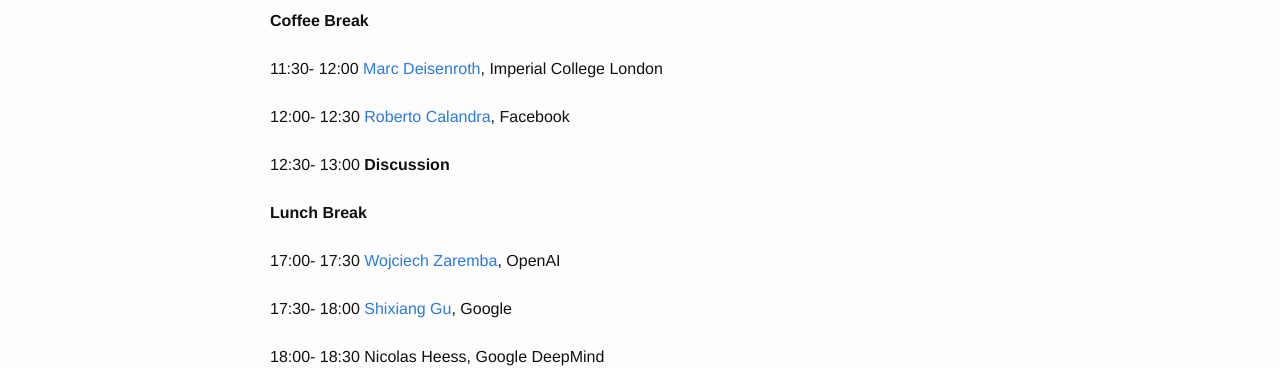
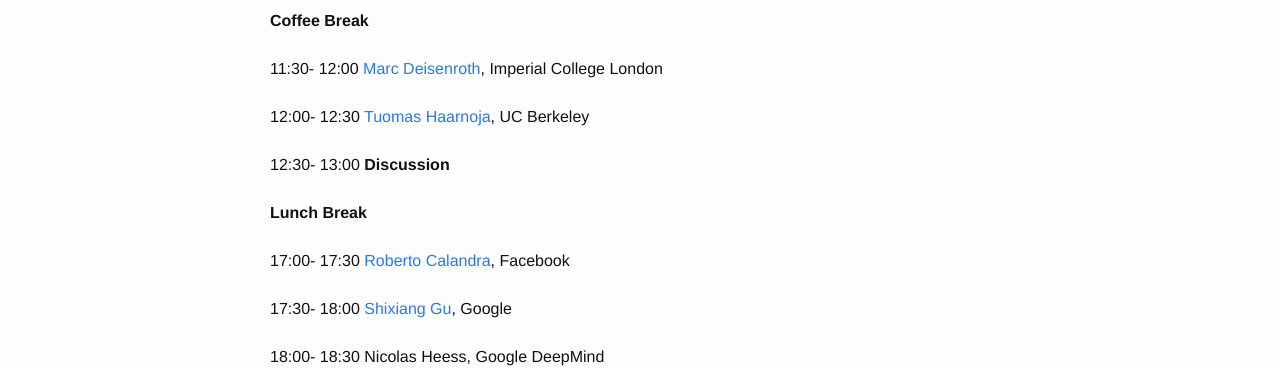
Before and after one commit to dalimeeting/dalimeeting.github.io, a Jekyll site: the page built from _posts/2019-01-03-workshop-DeepRL.md, in a window 1280 px wide. Shown: the part 917-1285 px from the top of the page. Built offline with Jekyll 4.4.1, drawn with Linux system fonts in a browser that asks for light colours.

Commit message:
Update schedule

```diff
--- a/_posts/2019-01-03-workshop-DeepRL.md
+++ b/_posts/2019-01-03-workshop-DeepRL.md
@@ -59,10 +59,10 @@
   end: "12:00"
 - title: ""
   author:
-  - given: Roberto
-    family: Calandra
-    url: https://www.robertocalandra.com/about/
-    institute: Facebook
+  - given: Tuomas
+    family: Haarnoja
+    url: https://people.eecs.berkeley.edu/~haarnoja/
+    institute: UC Berkeley
   start: "12:00"
   end: "12:30"
 - title: "Discussion"
@@ -71,10 +71,10 @@
 - title: "Lunch Break"
 - title: ""
   author:
-  - given: Wojciech
-    family: Zaremba
-    url: http://wojzaremba.com/
-    institute: OpenAI
+  - given: Roberto
+    family: Calandra
+    url: https://www.robertocalandra.com/about/
+    institute: Facebook
   start: "17:00"
   end: "17:30"
 - title: ""
```
